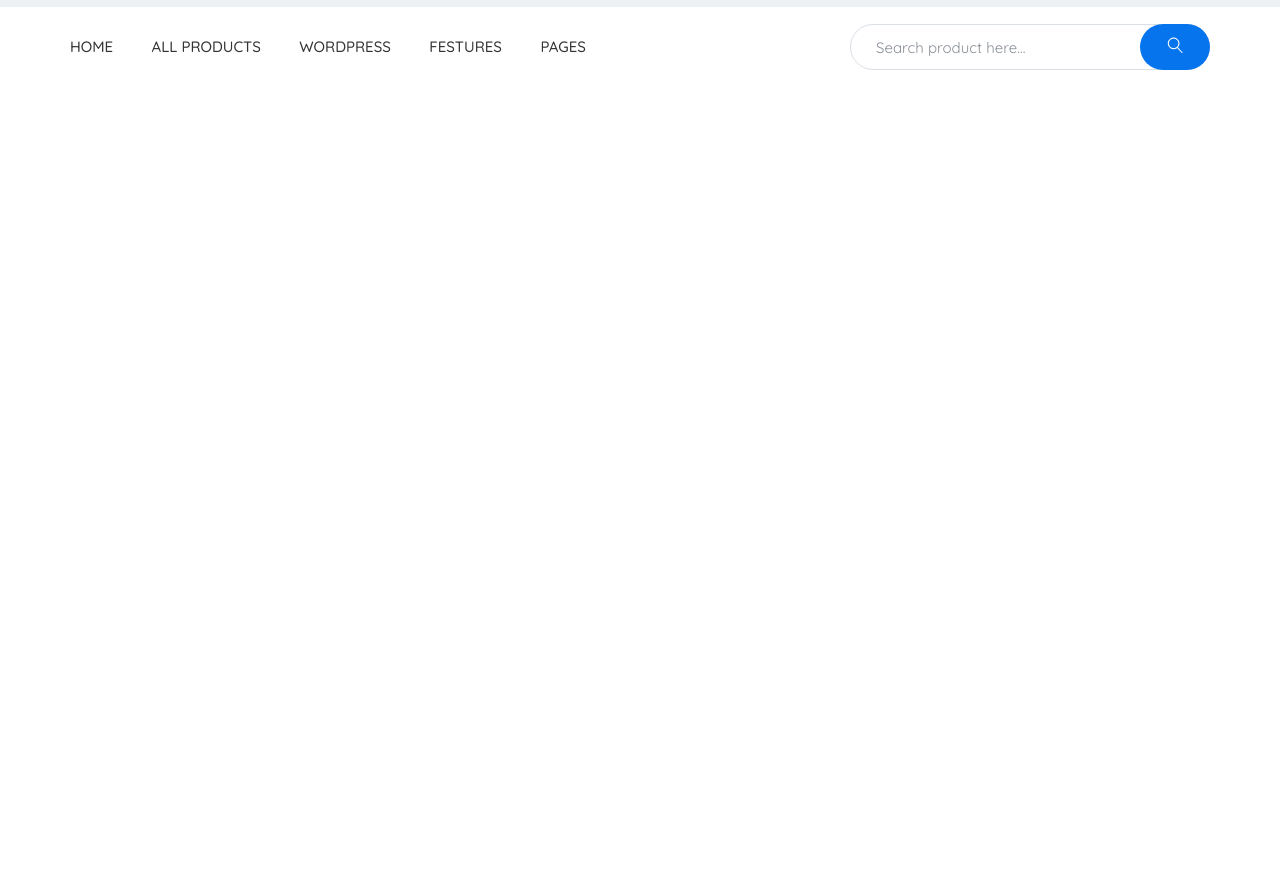
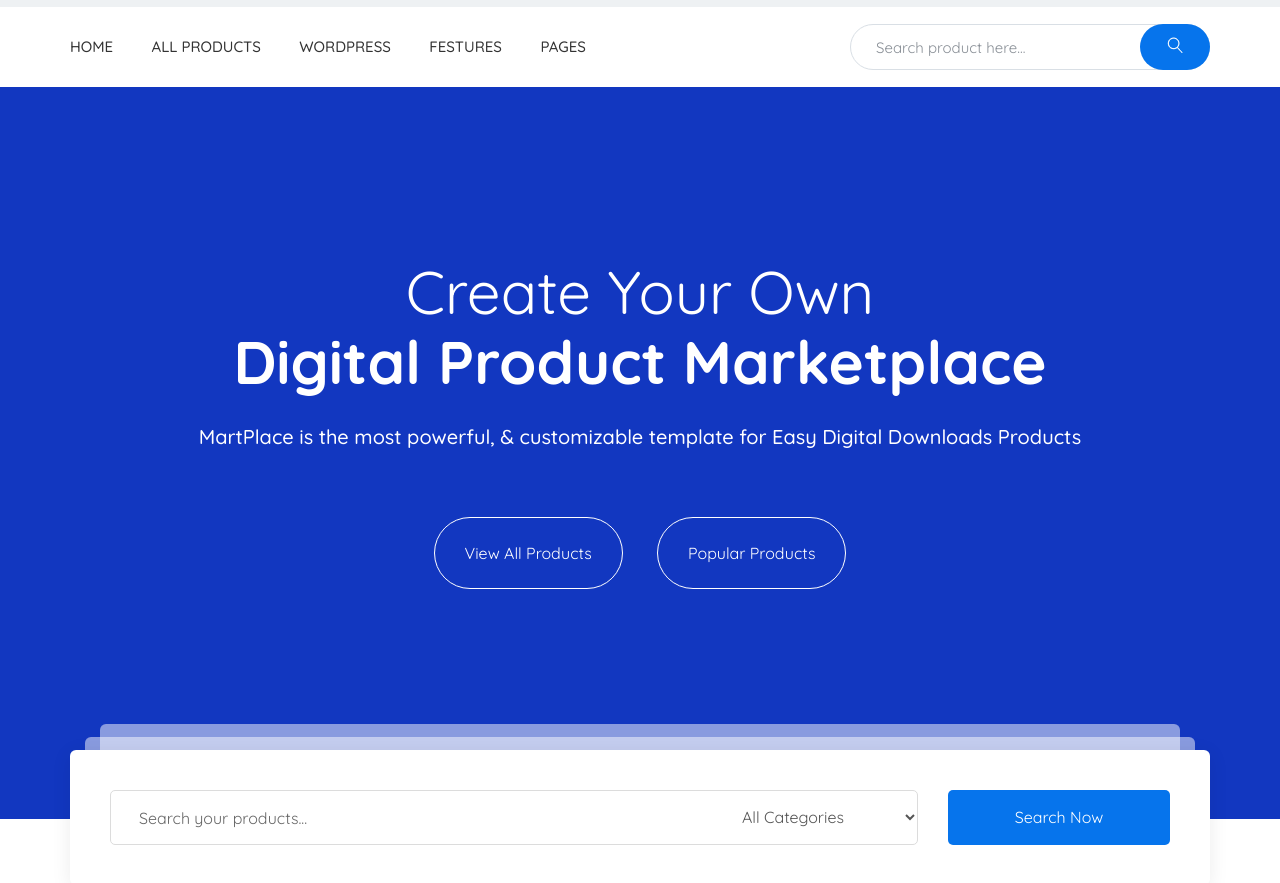
Before and after one commit to MykhailoSerhiichyk/mart-place, a website: page app/index.html in a window 1280 px wide. Shown: the part 93-976 px from the top of the page. Before the commit the page ends 800 px from the top, so only its background shows below. Drawn offline with nearby package versions, Linux system fonts and the light colour scheme; files that its build step writes are made by us from their sources.

Commit message:
added section search

```diff
--- a/app/index.html
+++ b/app/index.html
@@ -55,7 +55,40 @@
             </div>
         </div>
     </header>
-
+    <section class="search">
+        <div class="container">
+            <div class="search__inner">
+                <div class="search__suptitle">
+                    Create Your Own
+                </div>
+                <div class="search__title">
+                    Digital Product Marketplace
+                </div>
+                <div class="search__text">
+                    MartPlace is the most powerful, & customizable template for Easy Digital Downloads Products
+                </div>
+                <div class="search__links">
+                    <a href="#">View All Products</a>
+                    <a href="#">Popular Products</a>
+                </div>
+                <div class="search__box">
+                    <div class="search__box-block search__box-first"></div>
+                    <div class="search__box-block search__box-block-second"></div>
+                    <div class="search__form">
+                        <form>
+                            <div class="search__form-text">
+                                <input type="text" placeholder="Search your products..." required>
+                                <select>
+                                    <option>All Categories</option>
+                                </select>
+                            </div>
+                            <button type="submit">Search Now</button>
+                        </form>
+                    </div>
+                </div>
+            </div>
+        </div>
+    </section>
 
 
 
--- a/app/scss/style.scss
+++ b/app/scss/style.scss
@@ -109,3 +109,147 @@
         cursor: pointer;
     }
 }
+
+// end header
+
+// start search
+
+.search {
+    padding: 170px 0 230px;
+    background-color: $blue;
+    color: #ffffff;
+    text-align: center;
+    margin-bottom: 200px;
+
+    &__inner {
+        position: relative;
+    }
+
+    &__suptitle {
+        font-size: 60px;
+        line-height: 70px;
+    }
+
+    &__title {
+        font-size: 60px;
+        line-height: 70px;
+        font-weight: 700;
+        margin-bottom: 25px;
+    }
+
+    &__text {
+        font-size: 20px;
+        font-weight: 500;
+        margin-bottom: 65px;
+    }
+
+    &__links {
+
+        a {
+            font-size: 16px;
+            color: #ffffff;
+            padding: 20px 30px;
+            border: 1px solid #ffffff;
+            border-radius: 40px;
+
+            &:hover {
+                background-color: #fff;
+                color: $blue;
+            }
+        }
+
+        a + a {
+            margin-left: 30px;
+        }
+    }
+
+    &__box {
+        position: absolute;
+        max-width: 1140px;
+        width: 100%;
+        bottom: -135px;
+
+        &-block {
+            height: 135px;
+            background-color: #fff;
+            opacity: 0.5;
+            max-width: 1080px;
+            width: 100%;
+            border-radius: 6px;
+            position: absolute;
+            top: 0;
+            left: 30px;
+
+            &-second {
+                max-width: 1110px;
+                width: 100%;
+                top: 13px;
+                left: 15px;
+            }
+        }
+    }
+
+    &__form {
+        top: 26px;
+        width: 100%;
+        background-color: #fff;
+        height: 135px;
+        border-radius: 6px;
+        box-shadow: 0px 4px 20px 0px rgba(0, 0, 0, 0.08);
+        position: absolute;
+        padding: 40px;
+
+        form {
+            display: flex;
+            justify-content: space-between;
+        }
+
+        &-text {
+            max-width: 808px;
+            width: 100%;
+            position: relative;
+
+            input {
+                width: 100%;
+                outline: none;
+                border: 1px solid #dcdcdc;
+                height: 55px;
+                border-radius: 5px;
+                padding-left: 28px;
+                padding-right: 195px;
+
+                &::placeholder {
+                    color: #676767;
+                }
+            }
+
+            select {
+                position: absolute;
+                max-width: 180px;
+                width: 100%;
+                height: 55px;
+                right: 0;
+                border: none;
+                background-color: transparent;
+                outline: none;
+                color: #555555;
+            }
+        }
+
+        button {
+            color: #ffffff;
+            background-color: $btn;
+            border: none;
+            border-radius: 5px;
+            width: 222px;
+            cursor: pointer;
+            height: 55px;
+        }
+    }
+}
+
+
+
+
+
+// end search
```
